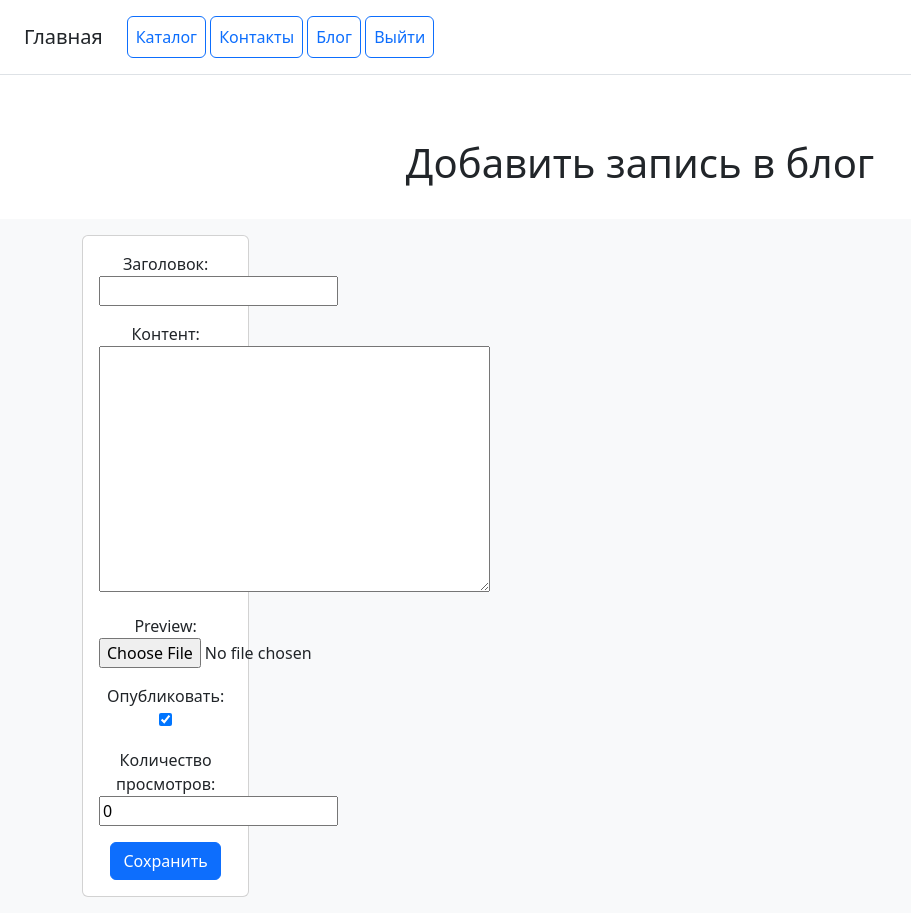
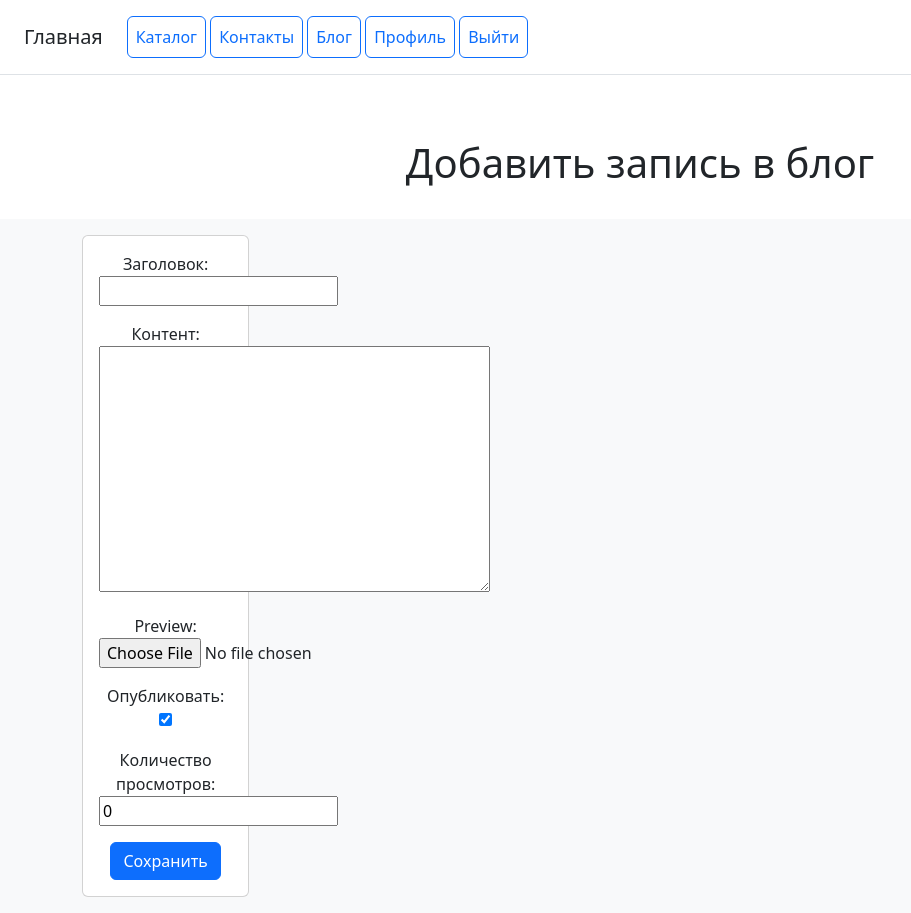
Before and after one commit to elenaludina0573/Online_store_projekt, a Django app: page /blogpost/create/ in a window 1280 px wide. Shown: the whole page, without its empty margins (0-911 px from the left). Run offline with Django 5.2, Linux system fonts and the light colour scheme; the visitor is signed in with stand-in values (Sample User, id 1).

Commit message:
Adding a button

```diff
--- a/catalog/templates/catalog/includes/inc_main.html
+++ b/catalog/templates/catalog/includes/inc_main.html
@@ -5,10 +5,11 @@
         <a class="p-2 btn btn-outline-primary" href="/contacts/">Контакты</a>
         <a class="p-2 btn btn-outline-primary" href="/catalog/">Блог</a>
         {% if user.is_authenticated %}
-            <a class="p-2 btn btn-outline-primary" href="/users/logout/">Выйти</a>
+        <a class="p-2 btn btn-outline-primary" href="/users/profile/">Профиль</a>
+        <a class="p-2 btn btn-outline-primary" href="/users/logout/">Выйти</a>
         {% else %}
-            <a class="p-2 btn btn-outline-primary" href="/users/login/">Войти</a>
-            <a class="p-2 btn btn-outline-primary" href="/users/register/">Регистрация</a>
+        <a class="p-2 btn btn-outline-primary" href="/users/login/">Войти</a>
+        <a class="p-2 btn btn-outline-primary" href="/users/register/">Регистрация</a>
         {% endif %}
     </nav>
 </div>
```
